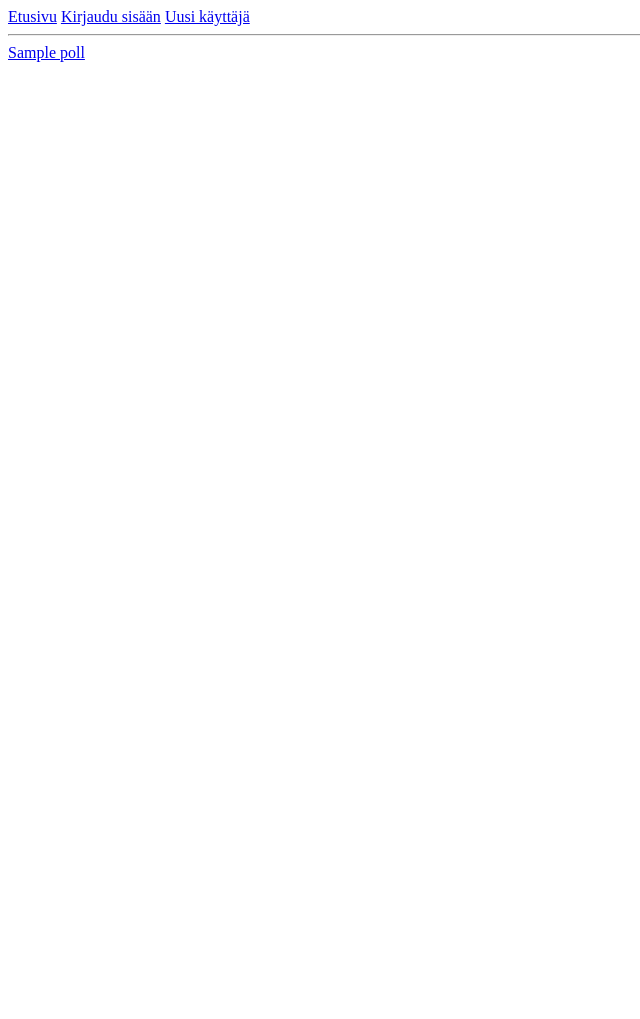
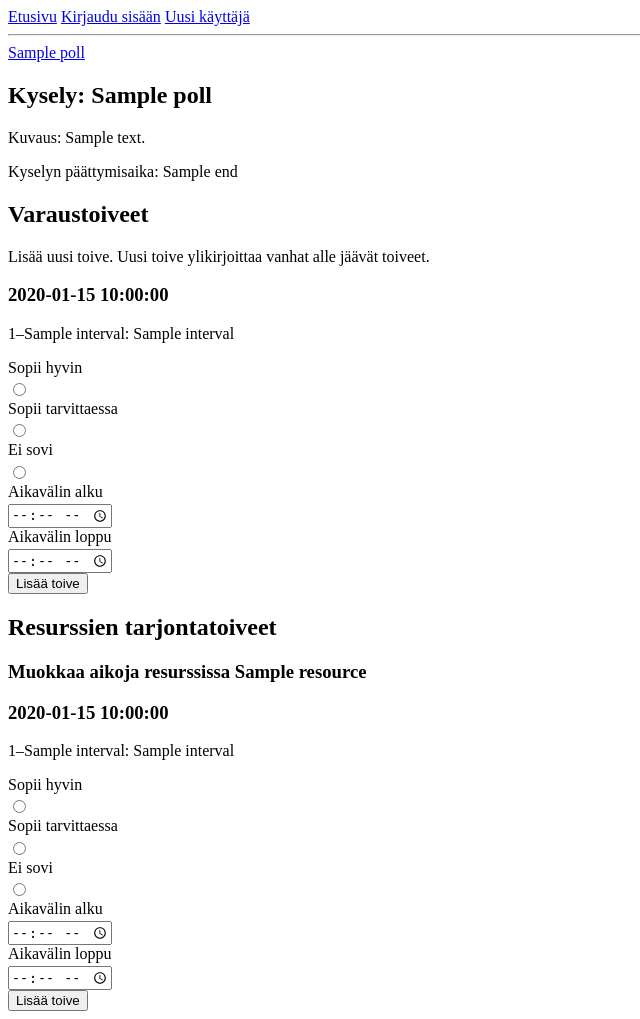
Before and after one commit to kluopaja/ajanvarausj-rjestelm-, a Flask app: template templates/poll.html in a window 1280 px wide. Shown: the whole page, without its empty margins (0-640 px from the left). Before the commit the page ends 62 px from the top, so only its background shows below. Run offline with Flask 2, Linux system fonts and the light colour scheme; the template is opened without the code that fills it: most values are stand-ins (such as "Sample title", 1, 10 or a date in 2020).

Commit message:
Add resource time preferences to the poll page
    -Rewrite the template showing participant time preferences

```diff
--- a/templates/poll.html
+++ b/templates/poll.html
@@ -1,5 +1,70 @@
 {% extends "base.html" %}
 {% block content %}
+<h2>Kysely: {{ poll.name }}</h2>
+<p>Kuvaus: {{ poll.description }}</h2>
+<p>Kyselyn päättymisaika: {{ poll.end }}</p>
+
+{% if participant_times|length > 0 %}
+    <h2>Varaustoiveet</h2>
+    <p>Lisää uusi toive. Uusi toive ylikirjoittaa
+    vanhat alle jäävät toiveet.</p>
+    {% for day in participant_times[0][0] %}
+        <h3>{{ day.date }}</h3>
+        {% for interval in day.intervals %}
+        <p>{{ interval[0] }}&ndash;{{ interval[1]}}: {{ interval[2] }}</p>
+        {% endfor %}
+        <form action="/new_time_preference" method="post">
+            <label for=2>Sopii hyvin</label>
+            <input type="radio" name="satisfaction" id=2 value=2>
+            <label for=1>Sopii tarvittaessa</label>
+            <input type="radio" name="satisfaction" id=1 value=1>
+            <label for=0>Ei sovi</label>
+            <input type="radio" name="satisfaction" id=0 value=0>
+            <br>
+            <label for="start">Aikavälin alku</label>
+            <input type="time" name="start" id="start">
+            <label for="start">Aikavälin loppu</label>
+            <input type="time" name="end" id="end">
+            <br>
+            <input type="submit" value="Lisää toive">
+            <input type="hidden" name="date" value={{ day.date }}>
+            <input type="hidden" name="member_id"
+                   value={{ participant_times[0][1] }}>
+            <input type="hidden" name="poll_id" value={{ poll.poll_id }}>
+        </form>
+    {% endfor %}
+{% endif %}
+{% if resource_times|length > 0 %}
+    <h2>Resurssien tarjontatoiveet</h2>
+    {% for resource in resource_times %}
+        <h3>Muokkaa aikoja resurssissa {{ resource[2] }}</h3>
+        {% for day in resource[0] %}
+            <h3>{{ day.date }}</h3>
+            {% for interval in day.intervals %}
+            <p>{{ interval[0] }}&ndash;{{ interval[1]}}: {{ interval[2] }}</p>
+            {% endfor %}
+            <form action="/new_time_preference" method="post">
+                <label for=2>Sopii hyvin</label>
+                <input type="radio" name="satisfaction" id=2 value=2>
+                <label for=1>Sopii tarvittaessa</label>
+                <input type="radio" name="satisfaction" id=1 value=1>
+                <label for=0>Ei sovi</label>
+                <input type="radio" name="satisfaction" id=0 value=0>
+                <br>
+                <label for="start">Aikavälin alku</label>
+                <input type="time" name="start" id="start">
+                <label for="start">Aikavälin loppu</label>
+                <input type="time" name="end" id="end">
+                <br>
+                <input type="submit" value="Lisää toive">
+                <input type="hidden" name="date" value={{ day.date }}>
+                <input type="hidden" name="member_id"
+                       value={{ resource[1] }}>
+                <input type="hidden" name="poll_id" value={{ poll.poll_id }}>
+            </form>
+        {% endfor %}
+    {% endfor %}
+{% endif %}
 {% if is_owner %}
 <h2>Aktiiviset vastaajakutsumislinkit:</h2>
 <ul>
@@ -17,7 +82,7 @@
     <input type="number" min=1 value=60 name="reservation_length"
            id="reservation_length">
     <input type="submit" value="Luo linkki">
-    <input type="hidden" name="poll_id" value={{ poll_id }}>
+    <input type="hidden" name="poll_id" value={{ poll.poll_id }}>
     <input type="hidden" name="invitation_type" value="poll_participant">
 </ul>
 </form>
@@ -27,7 +92,7 @@
     <label for="resource_description">Resurssin kuvaus:</label>
     <input type="text" name="resource_description" id="resource_description">
     <input type="submit" value="Luo resurssi">
-    <input type="hidden" name="poll_id" value={{ poll_id }}>
+    <input type="hidden" name="poll_id" value={{ poll.poll_id }}>
 </form>
 
 <h2>Aktiiviset resurssit:</h2>
@@ -63,7 +128,7 @@
     <br>
     <input type="submit" value="Luo linkki">
     <input type="hidden" name="invitation_type" value="resource_owner">
-    <input type="hidden" name="poll_id" value={{ poll_id }}>
+    <input type="hidden" name="poll_id" value={{ poll.poll_id }}>
 
 </form>
 
```
